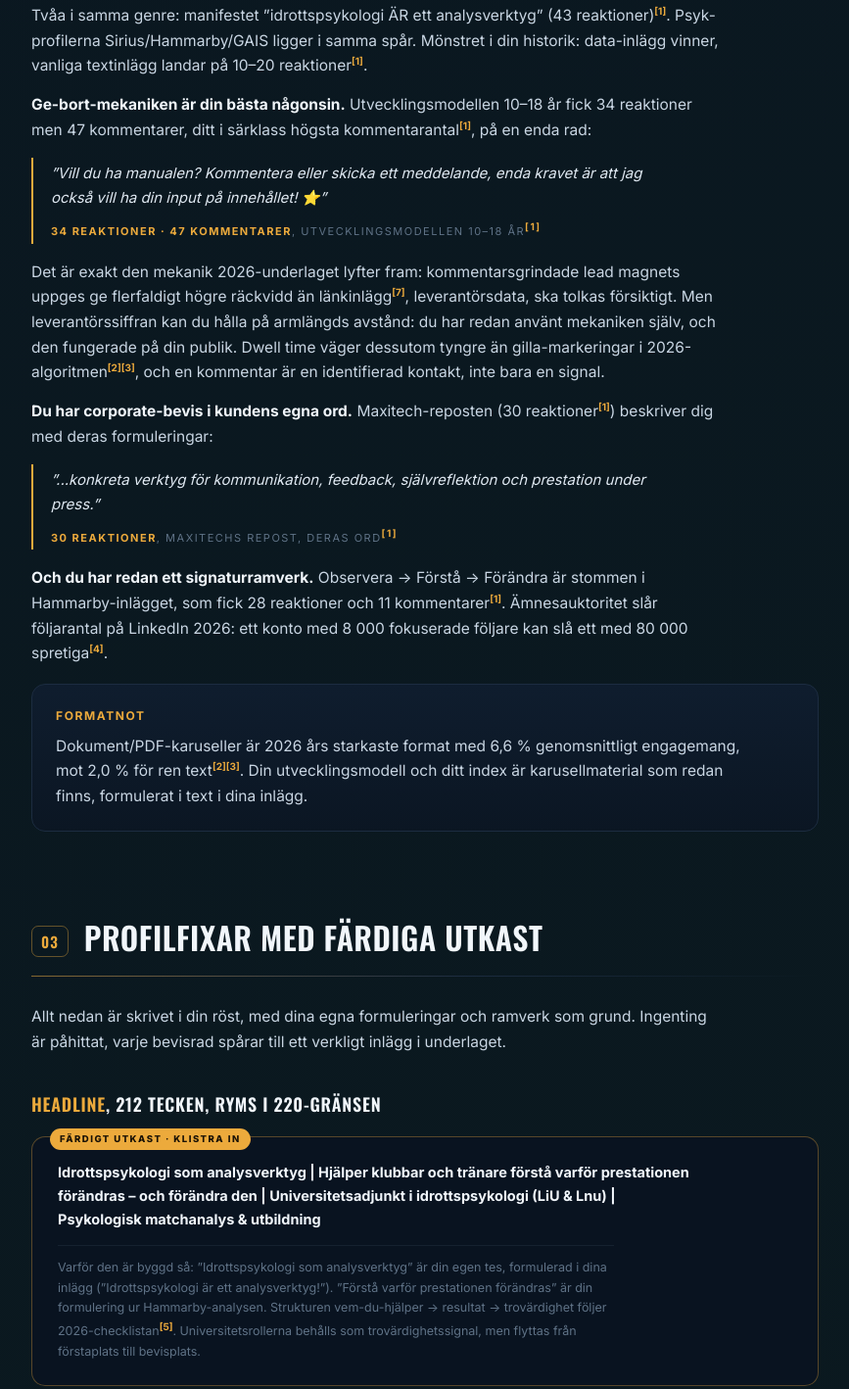
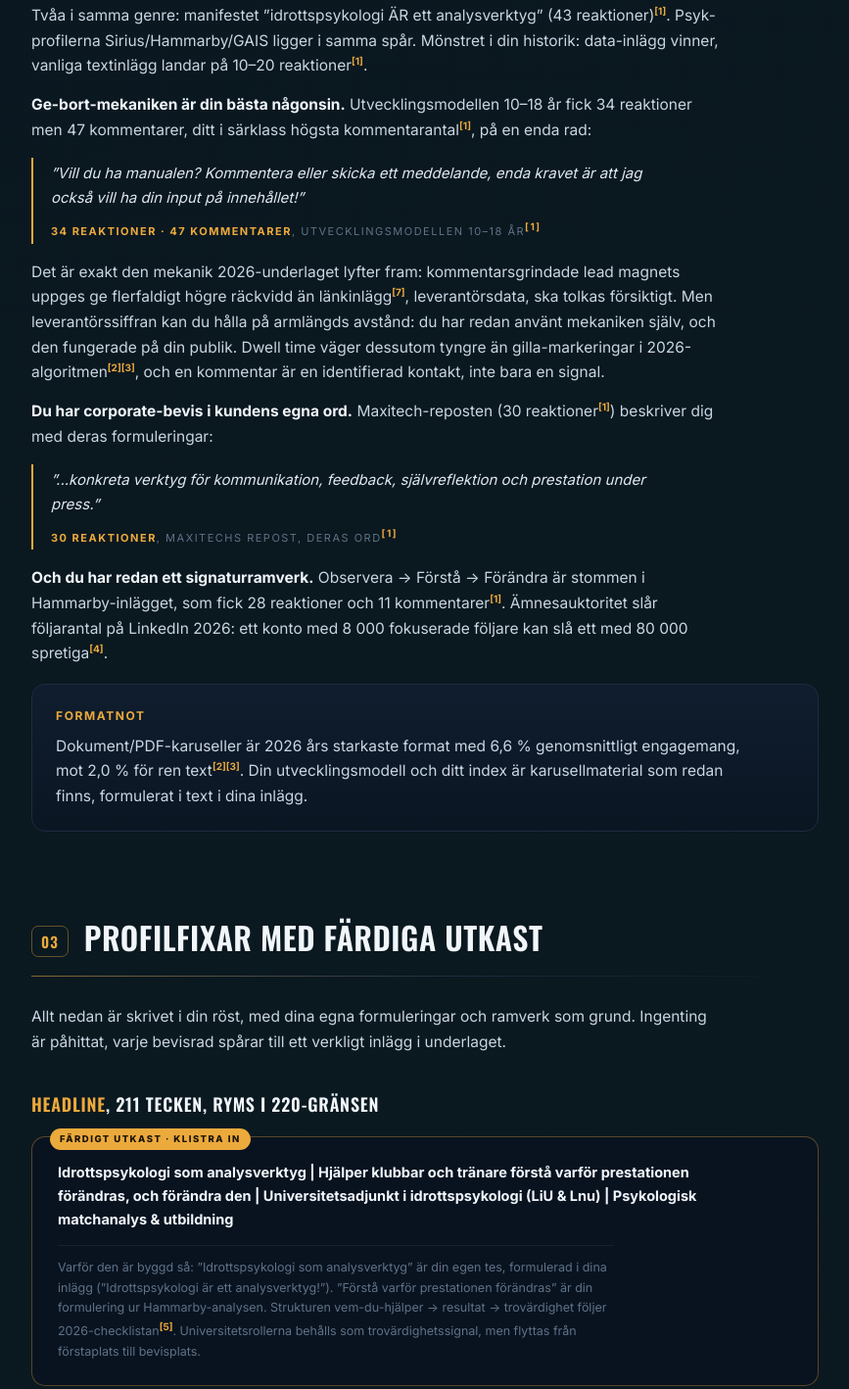
Before and after one commit to jhwaijeh-gif/raheb-verktyg, a plain HTML site: page linkedin-audit-och-roadmap.html in a window 1280 px wide. Shown: the part 2652-4070 px from the top of the page at 98% size, without its empty margins (206-1073 px from the left). Drawn offline with nearby package versions, Linux system fonts and the light colour scheme.

Commit message:
LinkedIn-analysen: sista sanering, tankstreck ur headline (211 tecken), emoji ur citat, fargpastaende och nischbedomning jamkade
Co-Authored-By: Claude Fable 5 <noreply@anthropic.com>

```diff
--- a/linkedin-audit-och-roadmap.html
+++ b/linkedin-audit-och-roadmap.html
@@ -240,7 +240,7 @@
     <p>Tvåa i samma genre: manifestet &rdquo;idrottspsykologi ÄR ett analysverktyg&rdquo; (43 reaktioner)<sup class="ref"><a href="#kallor">[1]</a></sup>. Psyk-profilerna Sirius/Hammarby/GAIS ligger i samma spår. Mönstret i din historik: data-inlägg vinner, vanliga textinlägg landar på 10–20 reaktioner<sup class="ref"><a href="#kallor">[1]</a></sup>.</p>
 
     <p><b>Ge-bort-mekaniken är din bästa någonsin.</b> Utvecklingsmodellen 10–18 år fick 34 reaktioner men 47 kommentarer, ditt i särklass högsta kommentarantal<sup class="ref"><a href="#kallor">[1]</a></sup>, på en enda rad:</p>
-    <blockquote>&rdquo;Vill du ha manualen? Kommentera eller skicka ett meddelande, enda kravet är att jag också vill ha din input på innehållet! ⭐&rdquo;
+    <blockquote>&rdquo;Vill du ha manualen? Kommentera eller skicka ett meddelande, enda kravet är att jag också vill ha din input på innehållet!&rdquo;
       <span class="who"><b>34 reaktioner · 47 kommentarer</b>, utvecklingsmodellen 10–18 år<sup class="ref"><a href="#kallor">[1]</a></sup></span>
     </blockquote>
     <p>Det är exakt den mekanik 2026-underlaget lyfter fram: kommentarsgrindade lead magnets uppges ge flerfaldigt högre räckvidd än länkinlägg<sup class="ref"><a href="#kallor">[7]</a></sup>, leverantörsdata, ska tolkas försiktigt. Men leverantörssiffran kan du hålla på armlängds avstånd: du har redan använt mekaniken själv, och den fungerade på din publik. Dwell time väger dessutom tyngre än gilla-markeringar i 2026-algoritmen<sup class="ref"><a href="#kallor">[2][3]</a></sup>, och en kommentar är en identifierad kontakt, inte bara en signal.</p>
@@ -263,9 +263,9 @@
     <div class="srule"></div>
     <p>Allt nedan är skrivet i din röst, med dina egna formuleringar och ramverk som grund. Ingenting är påhittat, varje bevisrad spårar till ett verkligt inlägg i underlaget.</p>
 
-    <h3><span class="tag">Headline</span>, 212 tecken, ryms i 220-gränsen</h3>
+    <h3><span class="tag">Headline</span>, 211 tecken, ryms i 220-gränsen</h3>
     <div class="draftbox">
-      <p><b>Idrottspsykologi som analysverktyg | Hjälper klubbar och tränare förstå varför prestationen förändras – och förändra den | Universitetsadjunkt i idrottspsykologi (LiU &amp; Lnu) | Psykologisk matchanalys &amp; utbildning</b></p>
+      <p><b>Idrottspsykologi som analysverktyg | Hjälper klubbar och tränare förstå varför prestationen förändras, och förändra den | Universitetsadjunkt i idrottspsykologi (LiU &amp; Lnu) | Psykologisk matchanalys &amp; utbildning</b></p>
       <p class="note">Varför den är byggd så: &rdquo;Idrottspsykologi som analysverktyg&rdquo; är din egen tes, formulerad i dina inlägg (&rdquo;Idrottspsykologi är ett analysverktyg!&rdquo;). &rdquo;Förstå varför prestationen förändras&rdquo; är din formulering ur Hammarby-analysen. Strukturen vem-du-hjälper &rarr; resultat &rarr; trovärdighet följer 2026-checklistan<sup class="ref"><a href="#kallor">[5]</a></sup>. Universitetsrollerna behålls som trovärdighetssignal, men flyttas från förstaplats till bevisplats.</p>
     </div>
 
@@ -293,7 +293,7 @@
     <h3><span class="tag">Banner</span>, koncept</h3>
     <div class="card">
       <p>Mörk marinblå botten med en tunn guldlinje som löper horisontellt genom bilden, men linjen är inte dekor, den är en stiliserad indexkurva med toppar och dalar: en tyst blinkning till ditt psykologiska index. Vänsterställd huvudtext i vitt: <b>&rdquo;Idrottspsykologi är ett analysverktyg.&rdquo;</b>, din egen tes, ordagrant. Under den, i guld och mindre grad: &rdquo;Psykologisk matchanalys · Utbildning · Utveckling 10–18 år&rdquo;, dina tre verkliga ben. Högersidan hålls ren och luftig.</p>
-      <p style="margin-bottom:0">Ingen stockbild, inga bollar, inga hjärnsymboler. Marinblå och guld signalerar samma sak som ditt innehåll: seriositet, data, elitmiljö. Bannerns enda uppgift är checklistans: kommunicera positioneringen innan besökaren scrollat<sup class="ref"><a href="#kallor">[5]</a></sup>.</p>
+      <p style="margin-bottom:0">Ingen stockbild, inga bollar, inga hjärnsymboler. Vi föreslår marinblå och guld för att matcha tonen i ditt innehåll. Bannerns enda uppgift är checklistans: kommunicera positioneringen innan besökaren scrollat<sup class="ref"><a href="#kallor">[5]</a></sup>.</p>
     </div>
   </section>
 
@@ -372,7 +372,7 @@
     <p>Du skriver idag flera inlägg på både svenska och engelska i samma post (&rdquo;english below&rdquo;-mönstret<sup class="ref"><a href="#kallor">[1]</a></sup>). Datat talar för att gå åt andra hållet:</p>
     <ul class="plain">
       <li><b>Ämnesauktoritet slår följarantal.</b> LinkedIns interest graph gör att ett konto med 8 000 fokuserade följare kan slå ett med 80 000 spretiga<sup class="ref"><a href="#kallor">[2][4]</a></sup>. Dina 1 708 följare<sup class="ref"><a href="#kallor">[1]</a></sup> är inget hinder, om ämnet är konsekvent smalt.</li>
-      <li><b>Svensk idrottspsykologi är en smal nisch</b>, och mekaniken gynnar just smala, konsekventa ämnen<sup class="ref"><a href="#kallor">[4]</a></sup>. På engelska konkurrerar du med hela världens sport psychologists.</li>
+      <li><b>Vår bedömning är att svensk idrottspsykologi är en smal nisch</b>, och mekaniken gynnar just smala, konsekventa ämnen<sup class="ref"><a href="#kallor">[4]</a></sup>. På engelska konkurrerar du med hela världens sport psychologists.</li>
       <li><b>Tränare, sportchefer och föreningar i Allsvenskan och svensk ungdomsfotboll</b>, det är dem dina inlägg redan vänder sig till: Hammarby-analysen, Allsvenskan-indexet och tränarfrågorna är alla på svenska och riktade mot svensk fotboll<sup class="ref"><a href="#kallor">[1]</a></sup>.</li>
       <li><b>Flera av dina inlägg rymmer både en svensk och en engelsk version av samma text</b> (energitjuven, utvecklingsmodellen)<sup class="ref"><a href="#kallor">[1]</a></sup>. Halva utrymmet går alltså till en upprepning på ett andra språk, och enligt 2026-datat väger dwell time tyngre än gilla-markeringar<sup class="ref"><a href="#kallor">[2]</a></sup>.</li>
     </ul>
```
